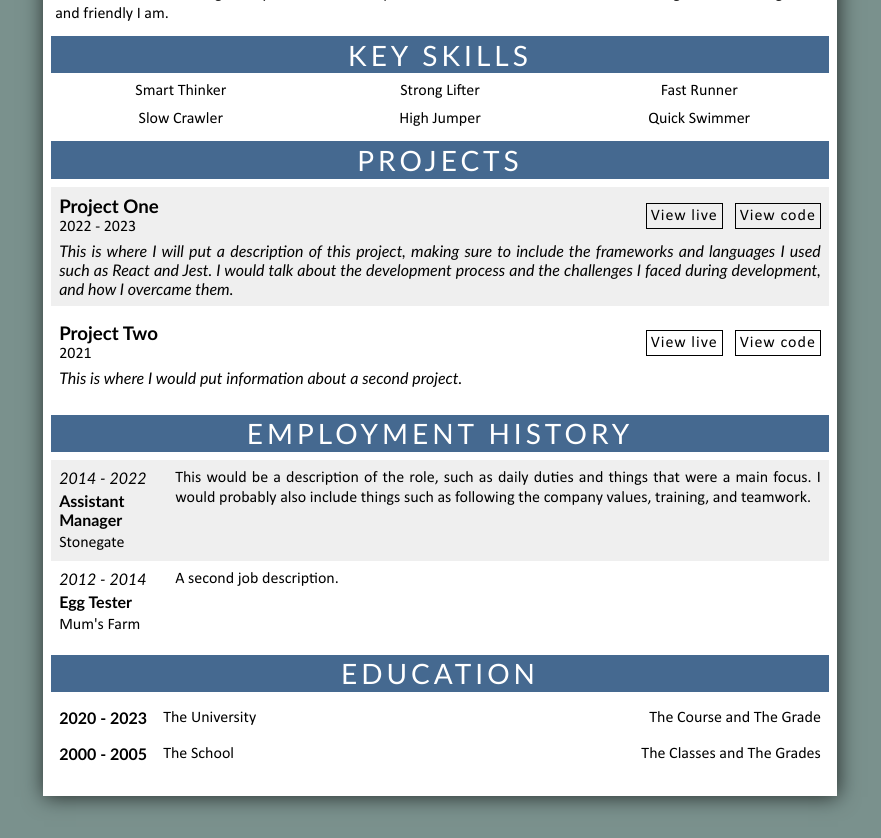
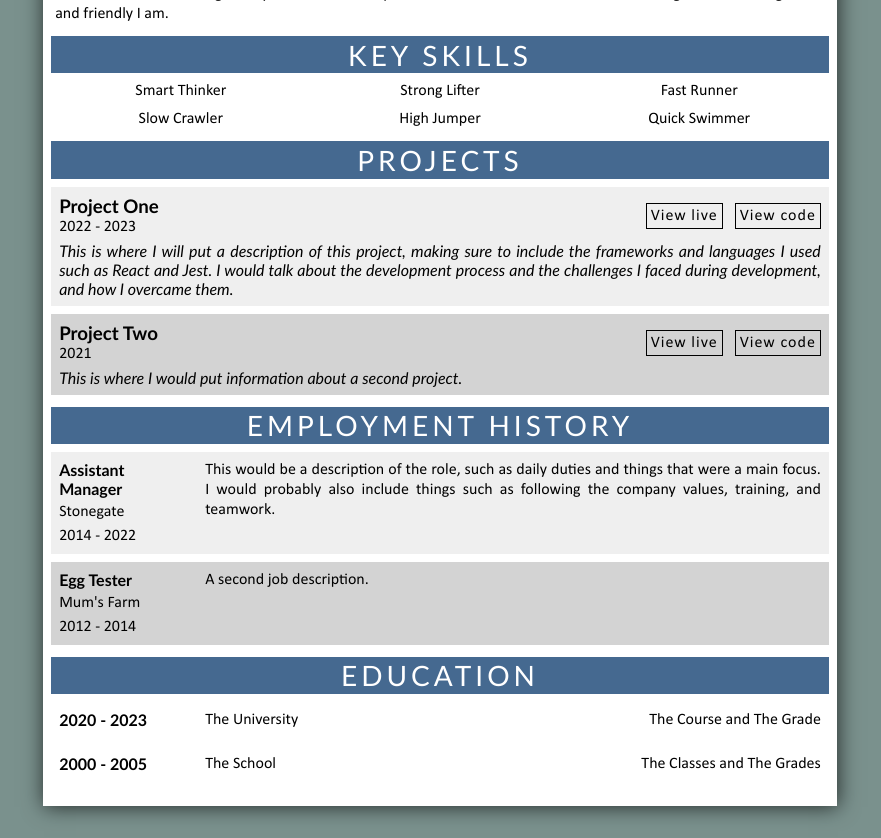
Before and after one commit to mckensis/cv-project, a React (Create React App) app: page / in a window 1280 px wide. Shown: the part 240-1078 px from the top of the page, without its empty margins (200-1081 px from the left). Built offline with nearby package versions, Linux system fonts and the light colour scheme.

Commit message:
finalised project

```diff
--- a/src/App.js
+++ b/src/App.js
@@ -10,9 +10,7 @@ import './stylesheets/Work.css';
 import './stylesheets/Print.css';
 
 function App() {
-
-  // localStorage.clear();
-
+  localStorage.clear();
   return (
     <div className="App">
       <Header />
--- a/src/stylesheets/Education.css
+++ b/src/stylesheets/Education.css
@@ -1,7 +1,7 @@
 .education-article {
-  margin-bottom: 0;
   display: flex;
   flex-direction: column;
+  row-gap: 0.25rem;
 }
 
 .education-article ul {
@@ -11,7 +11,7 @@
 }
 
 .education-article ul :nth-child(1) {
-  font-weight: 600;
+  min-width: 130px;
 }
 
 .education-article ul :nth-child(2) {
@@ -22,7 +22,3 @@
   min-width: max-content;
   text-align: right;
 }
-
-.education-article button.edit {
-  margin-top: 0.25rem;
-}
--- a/src/stylesheets/Print.css
+++ b/src/stylesheets/Print.css
@@ -11,6 +11,7 @@
     font-size: 11pt;
     box-shadow: none;
     overflow: hidden;
+    font-size: 10pt;
   }
 
   form, input, label, button, ::-webkit-scrollbar {
@@ -18,7 +19,7 @@
   }
 
   h2 {
-    margin: 8pt 0 6pt 0;
+    margin: 6pt 0 0 0;
     padding: 3pt 0 3pt 0;
     font-size: 16pt;
   }
@@ -48,6 +49,10 @@
     grid-template-columns: minmax(120px, min-content) 1fr;
   }
 
+  .work ul {
+    font-size: 9pt;
+  }
+
   .project-info {
     display: flex;
     flex-direction: column;
@@ -59,10 +64,6 @@
     display: none;
   }
 
-  .education > h2 {
-    margin-top: 0;
-  }
-
   .education li {
     font-size: 9pt;
   }
--- a/src/stylesheets/Projects.css
+++ b/src/stylesheets/Projects.css
@@ -1,7 +1,6 @@
 .project-article {
   display: flex;
   flex-wrap: wrap;
-  margin-bottom: 0.5rem;
   row-gap: 0.25rem;
 }
 
--- a/src/stylesheets/Work.css
+++ b/src/stylesheets/Work.css
@@ -1,6 +1,6 @@
 .work-article {
   display: grid;
-  grid-template-columns: minmax(100px, min-content) 1fr;
+  grid-template-columns: minmax(130px, min-content) 1fr;
   row-gap: 0.75rem;
   column-gap: 1rem;
 }
@@ -25,13 +25,26 @@ ul.work-info {
 ul.work-info.condensed {
   flex-direction: row;
   grid-column: 1 / -1;
-  justify-content: center;
-  place-self: center;
+  justify-content: start;
   gap: 2rem;
 }
 
 ul.work-info.condensed li {
+  min-width: 10rem;
+}
+
+
+ul.work-info.condensed li:nth-last-of-type(2) {
   flex-grow: 1;
+}
+
+ul.work-info.condensed li:nth-last-of-type(1):not(.primary) {
+  flex-grow: 1;
+  text-align: right;
+}
+
+.work li.primary {
+  text-align: left;
 }
 
 .work button.create {
--- a/src/stylesheets/base.css
+++ b/src/stylesheets/base.css
@@ -82,6 +82,7 @@ main {
   display: grid;
   position: relative;
   grid-auto-rows: max-content;
+  gap: 0.5rem;
 }
 
 h2 {
@@ -95,7 +96,6 @@ h2 {
   letter-spacing: 0.25rem;
   padding: 0.1rem;
   margin-top: 0.75rem;
-  margin-bottom: 0.5rem;
 }
 
 h2.editing {
@@ -179,16 +179,6 @@ label {
   opacity: 0;
   top: 0;
   left: 0;
-}
-
-label.visible {
-  display: flex;
-  align-items: center;
-  gap: 0.5rem;
-  position: unset;
-  opacity: unset;
-  top: unset;
-  left: unset;
 }
 
 ul {
@@ -280,9 +270,12 @@ button.print {
   font-style: italic;
 }
 
-
 section:not(section.education) > article:nth-of-type(odd){
   background-color: var(--highlight-color);
+}
+
+section:not(section.education) > article:nth-of-type(even){
+  background-color: lightgrey;
 }
 
 section > article {
--- a/src/views/education/EducationArticle.js
+++ b/src/views/education/EducationArticle.js
@@ -15,7 +15,7 @@ const EducationArticle = ({ educationSingular, education, setEducation, isEditin
       {!isEditingEducationArticle && <>
         {(educationSingular['year'] || educationSingular['location'] || educationSingular['course']) &&
           <ul>
-            {educationSingular['year'] && <li>{educationSingular['year']}</li>}
+            {educationSingular['year'] && <li className="primary">{educationSingular['year']}</li>}
             {educationSingular['location'] && <li>{educationSingular['location']}</li>}
             {educationSingular['course'] && <li>{educationSingular['course']}</li>}
           </ul>
--- a/src/views/work/EditWorkForm.js
+++ b/src/views/work/EditWorkForm.js
@@ -45,43 +45,43 @@ const EditWorkForm = ({
       <section className="form-container">
         <label htmlFor="job" tabIndex={-1}>Job Title</label>
         <input
+          autoFocus
           type="text"
           name="job"
           id="job"
+          maxLength="30"
+          placeholder="Job Title"
           value={tempWork['title']}
           onChange={(e) => setTempWork({...tempWork, title: e.target.value})}
-          placeholder="Job Title"
-          maxLength="20"
-          autoFocus
         />
         <label htmlFor="company" tabIndex={-1}>Company</label>
         <input
           type="text"
           name="company"
           id="company"
-          maxLength="15"
+          maxLength="30"
+          placeholder="Company Name"
           value={tempWork['company']}
           onChange={(e) => setTempWork({...tempWork, company: e.target.value})}
-          placeholder="Company Name"
         />
         <label htmlFor="year" tabIndex={-1}>Date</label>
         <input
           type="text"
           name="year"
           id="year"
+          maxLength="20"
+          placeholder="Date of Employment"
           value={tempWork['year']}
           onChange={(e) => setTempWork({...tempWork, year: e.target.value})}
-          placeholder="Date of Employment"
-          maxLength="12"
         />
         <label htmlFor="description" tabIndex={-1}>Description</label>
         <textarea
           name="description"
           id="description"
+          maxLength="400"
           value={tempWork['description']}
           onChange={(e) => setTempWork({...tempWork, description: e.target.value})}
           placeholder="Description of the Job"
-          maxLength="500"
         >
         </textarea>
       </section>
--- a/src/views/work/NewWorkForm.js
+++ b/src/views/work/NewWorkForm.js
@@ -33,19 +33,21 @@ const NewWorkForm = ({ work, setWork, setNewWorkFormVisible }) => {
       <section className="form-container">
         <label htmlFor="title" tabIndex={-1}>Job Title</label>
         <input
+          autoFocus
           id="title"
           name="title"
           type="text"
+          maxLength="30"
           placeholder="Job Title"
           value={newWork['title']}
           onChange={(e) => setNewWork({...newWork, title: e.target.value})}
-          autoFocus
         />
         <label htmlFor="company" tabIndex={-1}>Company / Location</label>
         <input
           id="company"
           name="company"
           type="text"
+          maxLength="30"
           placeholder="Company Name / Location"
           value={newWork['company']}
           onChange={(e) => setNewWork({...newWork, company: e.target.value})}
@@ -55,6 +57,7 @@ const NewWorkForm = ({ work, setWork, setNewWorkFormVisible }) => {
           id="year"
           name="year"
           type="text"
+          maxLength="20"
           placeholder="Date of Employment"
           value={newWork['year']}
           onChange={(e) => setNewWork({...newWork, year: e.target.value})}
@@ -63,6 +66,7 @@ const NewWorkForm = ({ work, setWork, setNewWorkFormVisible }) => {
         <textarea
           name="description"
           id="description"
+          maxLength="400"
           placeholder="Description of the Job"
           value={newWork['description']}
           onChange={(e) => setNewWork({...newWork, description: e.target.value})}
--- a/src/views/work/WorkArticle.js
+++ b/src/views/work/WorkArticle.js
@@ -15,9 +15,9 @@ const WorkArticle = ({ workSingular, work, setWork, isEditing, countEditing, set
       {!isEditingWorkArticle && <>
         {(workSingular['year'] || workSingular['title'] || workSingular['company']) &&
           <ul className={workSingular['description'] ? "work-info" : "work-info condensed"}>
-            {workSingular['year'] && <li className="secondary">{workSingular['year']}</li>}
             {workSingular['title'] && <li className="primary">{workSingular['title']}</li>}
             {workSingular['company'] && <li>{workSingular['company']}</li>}
+            {workSingular['year'] && <li>{workSingular['year']}</li>}
           </ul>
         }
 
```
